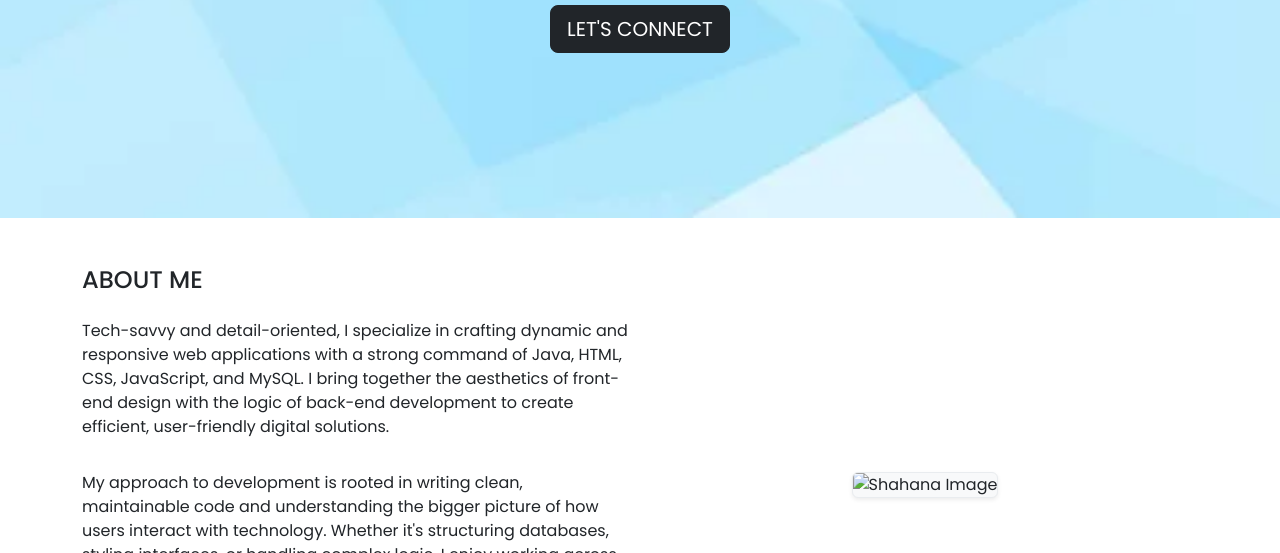
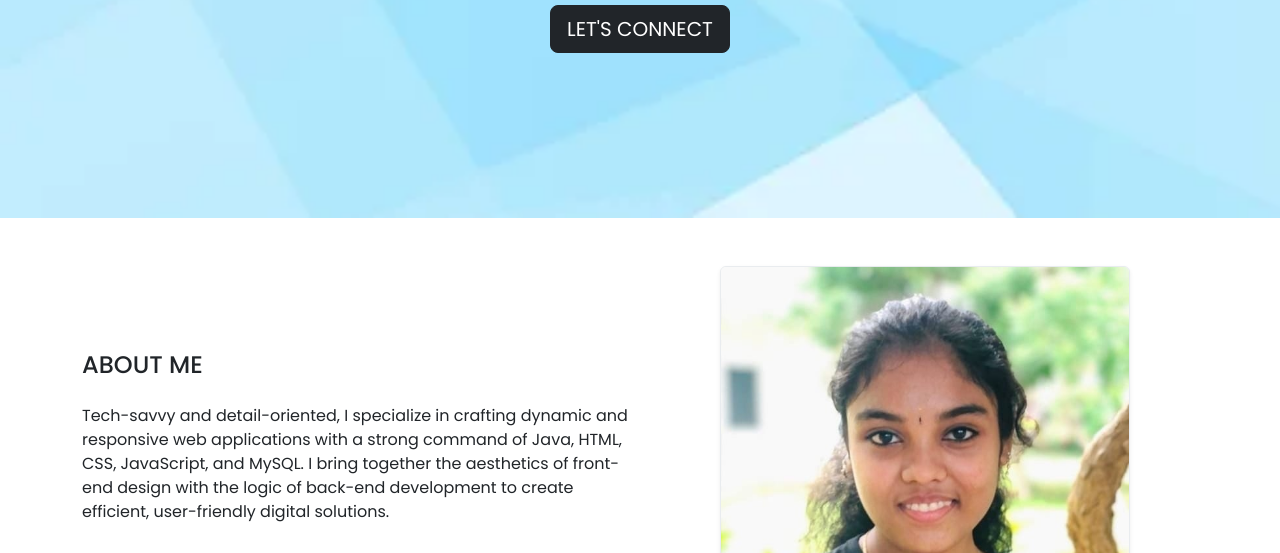
Before and after one commit to SHAHANA-V/shahana-portfolio, a plain HTML site: page PORTFOLIO/index.html in a window 1280 px wide. Shown: the part 384-937 px from the top of the page. Drawn offline with nearby package versions, Linux system fonts and the light colour scheme.

Commit message:
Added dot

```diff
--- a/PORTFOLIO/index.html
+++ b/PORTFOLIO/index.html
@@ -81,7 +81,7 @@
           </p>
         </div>
         <div class="col-md-6 text-center">
-          <img src="./PORTFOLIO/portfolioimages/shahana.jpg" alt="Shahana Image"
+          <img src="../portfolioimages/shahana.jpg" alt="Shahana Image"
             class="img-fluid w-75 border border-light-subtle shadow-sm bg-body-tertiary rounded" />
         </div>
       </div>
```
